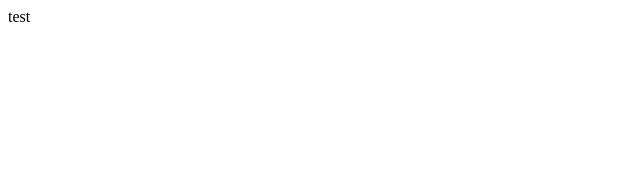
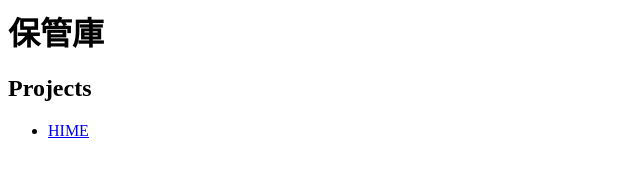
Before and after one commit to letoh/letoh.github.io, a plain HTML site: page index.html in a window 1280 px wide. Shown: the whole page, without its empty margins (0-640 px from the left). Drawn offline with Linux system fonts and the light colour scheme.

Commit message:
add link for HIME

```diff
--- a/index.html
+++ b/index.html
@@ -4,6 +4,11 @@
 		<title>Github pages test</title>
 	</head>
 	<body>
-		test
+		<h1>保管庫</h1>
+
+		<h2>Projects</h2>
+		<ul>
+			<li><a href="hime">HIME</a></li>
+		</ul>
 	</body>
 </html>
```
